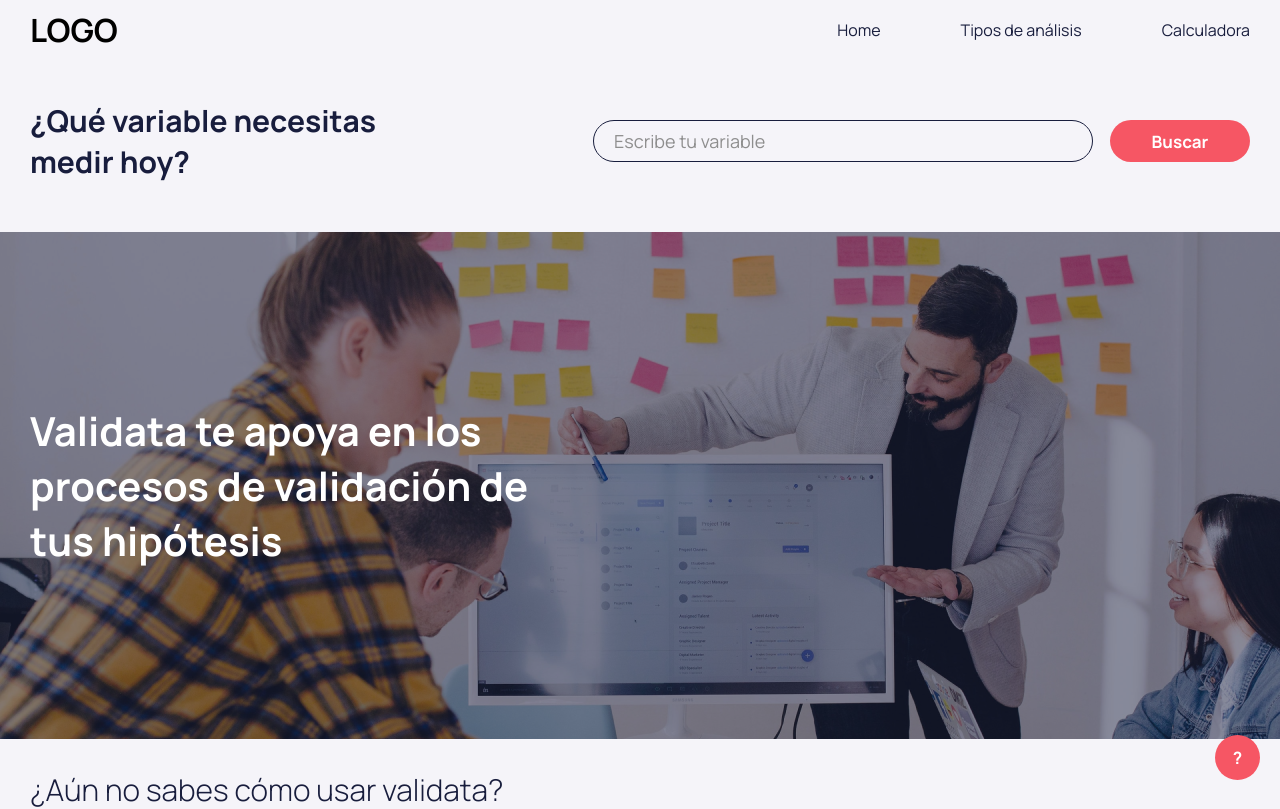
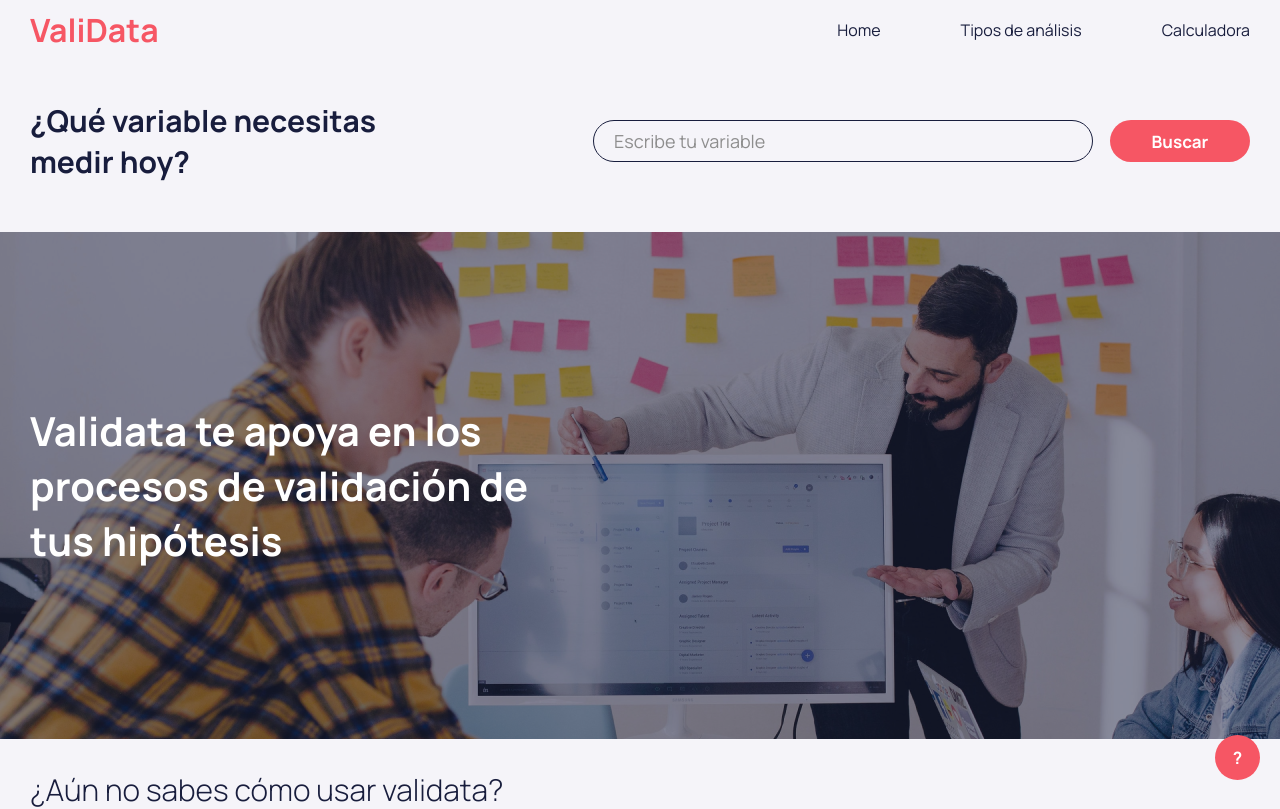
Before and after one commit to nataliaortizvi/pdg, a Vue app: page / in a window 1280 px wide. Shown: the top 809 px of the page. Built offline with nearby package versions, Linux system fonts and the light colour scheme.

Commit message:
to get pull

```diff
--- a/src/App.vue
+++ b/src/App.vue
@@ -49,7 +49,7 @@ export default {
 <template>
   <!--------------------------GLOBAL HEADER---------------------->
   <header id="navbar" :class="{ onScroll: !view.topOfPage }">
-    <h1>LOGO</h1>
+    <h1 class="logo">ValiData</h1>
     <nav>
       <RouterLink to="/" id="linkss" class="link">Home</RouterLink>
       <RouterLink to="/analisis" id="linkss" class="link"
@@ -87,6 +87,10 @@ export default {
   text-decoration: none;
 }
 
+.logo {
+  color: $SecondPink;
+}
+
 .link {
   margin-left: 80px;
   color: $MainColorBlue;
```
